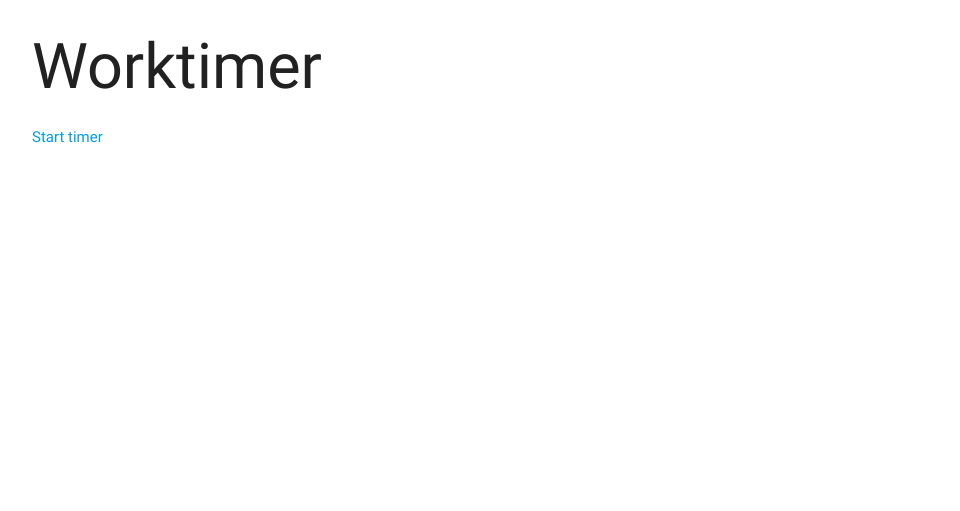
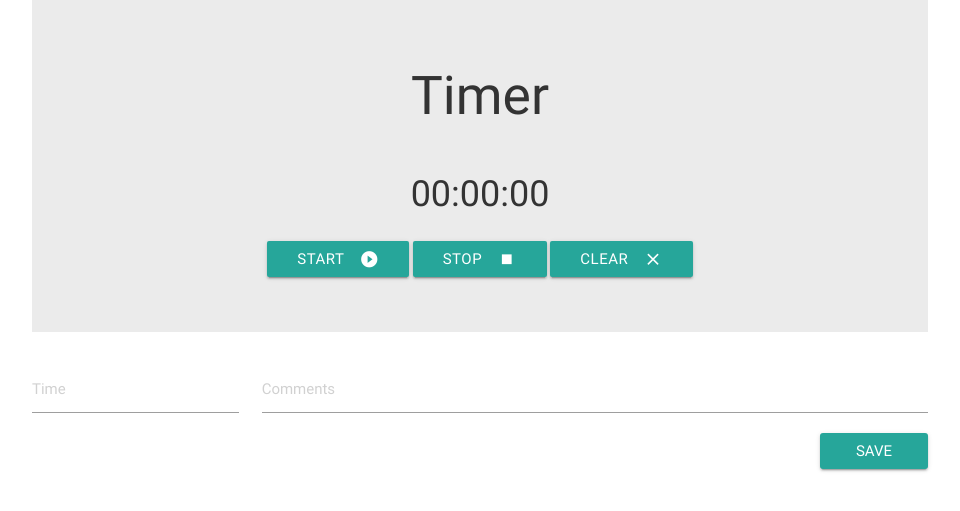
Before and after one commit to jdanetmedia/worktimer, a PHP site: page / in a window 1280 px wide. Shown: the top 511 px of the page, without its empty margins (160-1120 px from the left). Run offline with PHP 8.4, Linux system fonts and the light colour scheme; some libraries are stand-ins or nearby versions.

Commit message:
Up until formatted output of recorded seconds

```diff
--- a/footer.php
+++ b/footer.php
@@ -2,5 +2,6 @@
     <script type="text/javascript" src="https://code.jquery.com/jquery-3.2.1.min.js"></script>
     <script type="text/javascript" src="js/vendor/materialize.min.js"></script>
     <script type="text/javascript" src="js/custom.js"></script>
+    <script type="text/javascript" src="js/timer.js"></script>
   </body>
 </html>
--- a/includes/timer.php
+++ b/includes/timer.php
@@ -1,5 +1,31 @@
-<h1>Worktimer</h1>
-<p><?php echo $currentTime; ?></p>
-<form class="timerform" action="start.php" method="post">
-  <button type="button" name="button">Start timer</button>
-</form>
+<div class="row">
+  <div class="col s12">
+    <div class="timerContainer">
+      <h2>Timer</h2>
+      <div id="visibleTimer" class="visibleTimer">
+        <time>00:00:00</time>
+      </div>
+      <a id="start" class="waves-effect waves-light btn"><i class="material-icons right">play_circle_filled</i>Start</a>
+      <a id="stop" class="waves-effect waves-light btn"><i class="material-icons right">stop</i>Stop</a>
+      <a id="clear" class="waves-effect waves-light btn"><i class="material-icons right">clear</i>Clear</a>
+      <p id="workTime"></p>
+    </div>
+  </div>
+</div>
+<div class="row">
+  <form class="col s12" action="includes/save.php" method="post">
+      <!-- TODO: Floating labels not working -->
+      <input id="workSeconds" type="hidden" name="workSeconds" value="">
+      <div class="row">
+        <div class="input-field col s12 m3">
+          <input id="workTimeFormatted" type="text" class="validate" placeholder="Time">
+        </div>
+        <div class="input-field col s12 m9">
+          <input id="comment" name="comment" type="text" class="validate" placeholder="Comments">
+        </div>
+        <div class="col s12">
+          <input class="waves-effect waves-light btn right" type="submit" name="saveBtn" value="Save">
+        </div>
+      </div>
+  </form>
+</div>
--- a/index.php
+++ b/index.php
@@ -1,6 +1,7 @@
-<?php require_once("header.php"); ?>
+<?php
+  require_once("header.php");
+?>
   <div class="container">
-    <h1>Worktimer</h1>
-    <a href="start.php">Start timer</a>
+    <?php include("includes/timer.php"); ?>
   </div>
 <?php require_once("footer.php"); ?>
--- /dev/null
+++ b/js/timer.js
@@ -0,0 +1,56 @@
+var visibleTimer = document.getElementById('visibleTimer'),
+    start = document.getElementById('start'),
+    stop = document.getElementById('stop'),
+    clear = document.getElementById('clear'),
+    seconds = 0,
+    minutes = 0,
+    hours = 0,
+    t;
+    onlySeconds = 0;
+
+function add() {
+    seconds++;
+    if (seconds >= 60) {
+        seconds = 0;
+        minutes++;
+        if (minutes >= 60) {
+            minutes = 0;
+            hours++;
+        }
+    }
+
+    visibleTimer.textContent = (hours ? (hours > 9 ? hours : "0" + hours) : "00") + ":" + (minutes ? (minutes > 9 ? minutes : "0" + minutes) : "00") + ":" + (seconds > 9 ? seconds : "0" + seconds);
+    document.title = (hours ? (hours > 9 ? hours : "0" + hours) : "00") + ":" + (minutes ? (minutes > 9 ? minutes : "0" + minutes) : "00") + ":" + (seconds > 9 ? seconds : "0" + seconds);
+    secondsTimer();
+    timer();
+}
+
+function timer() {
+    t = setTimeout(add, 1000);
+}
+//timer();
+
+function secondsTimer() {
+  onlySeconds++;
+}
+
+/* Start button */
+start.onclick = timer;
+
+/* Stop button */
+stop.onclick = function() {
+    document.getElementById("workSeconds").value = onlySeconds;
+    document.getElementById("workTimeFormatted").value = (hours ? (hours > 9 ? hours : "0" + hours) : "00") + ":" + (minutes ? (minutes > 9 ? minutes : "0" + minutes) : "00") + ":" + (seconds > 9 ? seconds : "0" + seconds);
+    clearTimeout(t);
+}
+
+/* Clear button */
+clear.onclick = function() {
+    visibleTimer.textContent = "00:00:00";
+    document.title = "00:00:00";
+    document.getElementById("workSeconds").value = "";
+    document.getElementById("workTimeFormatted").value = "";
+    seconds = 0; minutes = 0; hours = 0;
+    onlySeconds = 0;
+    document.getElementById("workTime").textContent = "";
+}
--- a/sass/base/_base.scss
+++ b/sass/base/_base.scss
@@ -1,3 +1,3 @@
 body {
-
+  color: $dark_font;
 }
--- a/sass/base/_vars.scss
+++ b/sass/base/_vars.scss
@@ -0,0 +1,3 @@
+/* COLORS */
+$lightgray: #ebebeb;
+$dark_font: #333;
--- /dev/null
+++ b/sass/components/_jstimer.scss
@@ -0,0 +1,10 @@
+.timerContainer {
+  background: $lightgray;
+  padding: 40px;
+  text-align: center;
+  .visibleTimer {
+    display: block;
+    font-size: 36px;
+    padding: 20px;
+  }
+}
--- a/sass/style.scss
+++ b/sass/style.scss
@@ -2,3 +2,4 @@
 @import "base/vars";
 @import "base/mixins";
 @import "base/base";
+@import "components/jstimer";
```
Also changed, not shown: includes/db/conn.php (added, +11 -0 lines), includes/db/dbconstants.php (added, +7 -0 lines), includes/save.php (added, +49 -0 lines), css/style.css, includes/db/save.php (added).
